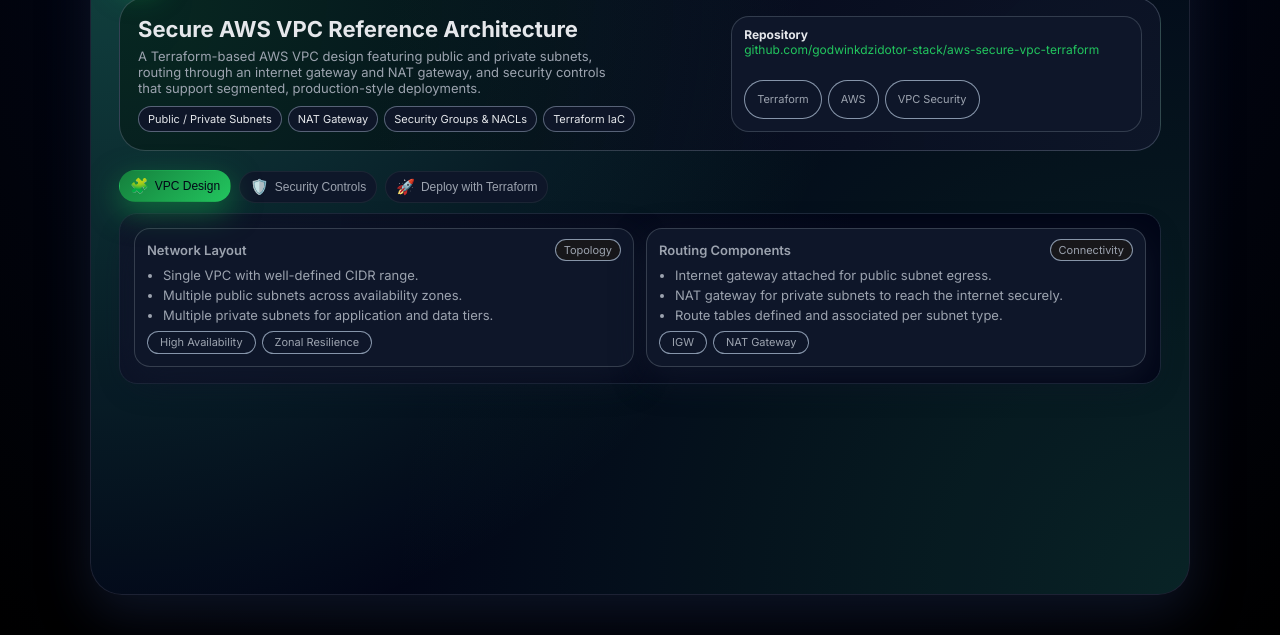
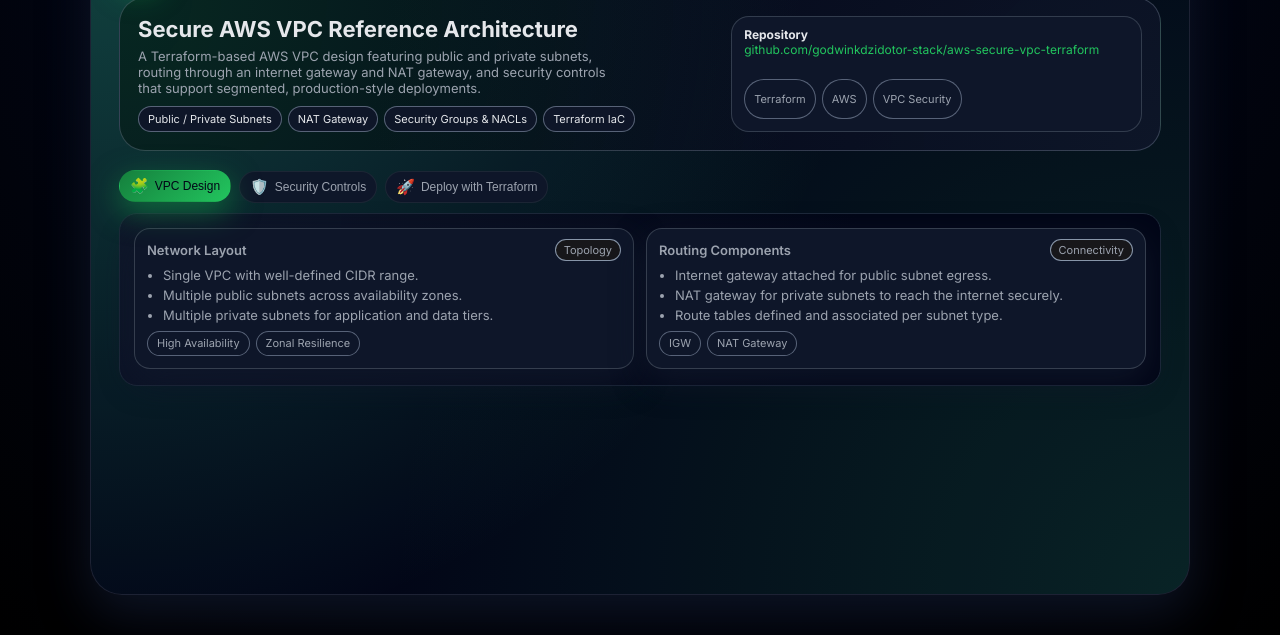
Before and after one commit to godwinkdzidotor-stack/aws-secure-vpc-terraform, a plain HTML site: page index.html in a window 1280 px wide. Shown: the part 165-800 px from the top of the page. Drawn offline with Linux system fonts and the light colour scheme.

Commit message:
index.html

```diff
--- a/index.html
+++ b/index.html
@@ -62,6 +62,9 @@
       text-decoration: none;
       font-weight: 500;
       transition: 0.25s ease-out;
+      display: inline-flex;
+      align-items: center;
+      justify-content: center;
     }
     .home-btn:hover {
       background: linear-gradient(135deg, #1e293b, #334155);
@@ -87,10 +90,6 @@
       transform: translateY(-2px);
       box-shadow: 0 6px 16px rgba(0,0,0,0.45);
     }
-
-    /* =========================== */
-    /* EXISTING STYLES CONTINUE…  */
-    /* =========================== */
 
     .top{display:flex;justify-content:space-between;gap:16px;align-items:center;margin-bottom:18px}
     .brand{display:flex;align-items:center;gap:12px}
@@ -130,8 +129,11 @@
     .hero-badges{margin-top:10px;display:flex;flex-wrap:wrap;gap:6px}
 
     .pill{
-      font-size:11px;padding:5px 9px;border-radius:999px;
-      background:rgba(15,23,42,.95);border:1px solid rgba(148,163,184,.55);
+      font-size:11px;
+      padding:5px 9px;
+      border-radius:999px;
+      background:rgba(15,23,42,.95);
+      border:1px solid rgba(148,163,184,.55);
     }
 
     .hero-side{
@@ -140,16 +142,16 @@
       font-size:12px;display:grid;gap:8px;
     }
 
-    /* Unified pill styling */
+    /* ✅ Unified pill styling for repo + foot tags */
     .badge,
     .foot-pill{
       display:inline-flex;
       align-items:center;
       justify-content:center;
-      padding:4px 12px;
-      border-radius:9999px;
-      background:rgba(15,23,42,.96);
-      border:1px solid rgba(148,163,184,.9);
+      padding:5px 9px;                 /* matches .pill */
+      border-radius:999px;
+      background:rgba(15,23,42,.95);
+      border:1px solid rgba(148,163,184,.55);
       color:var(--text-muted);
       font-size:11px;
       line-height:1.2;
```
